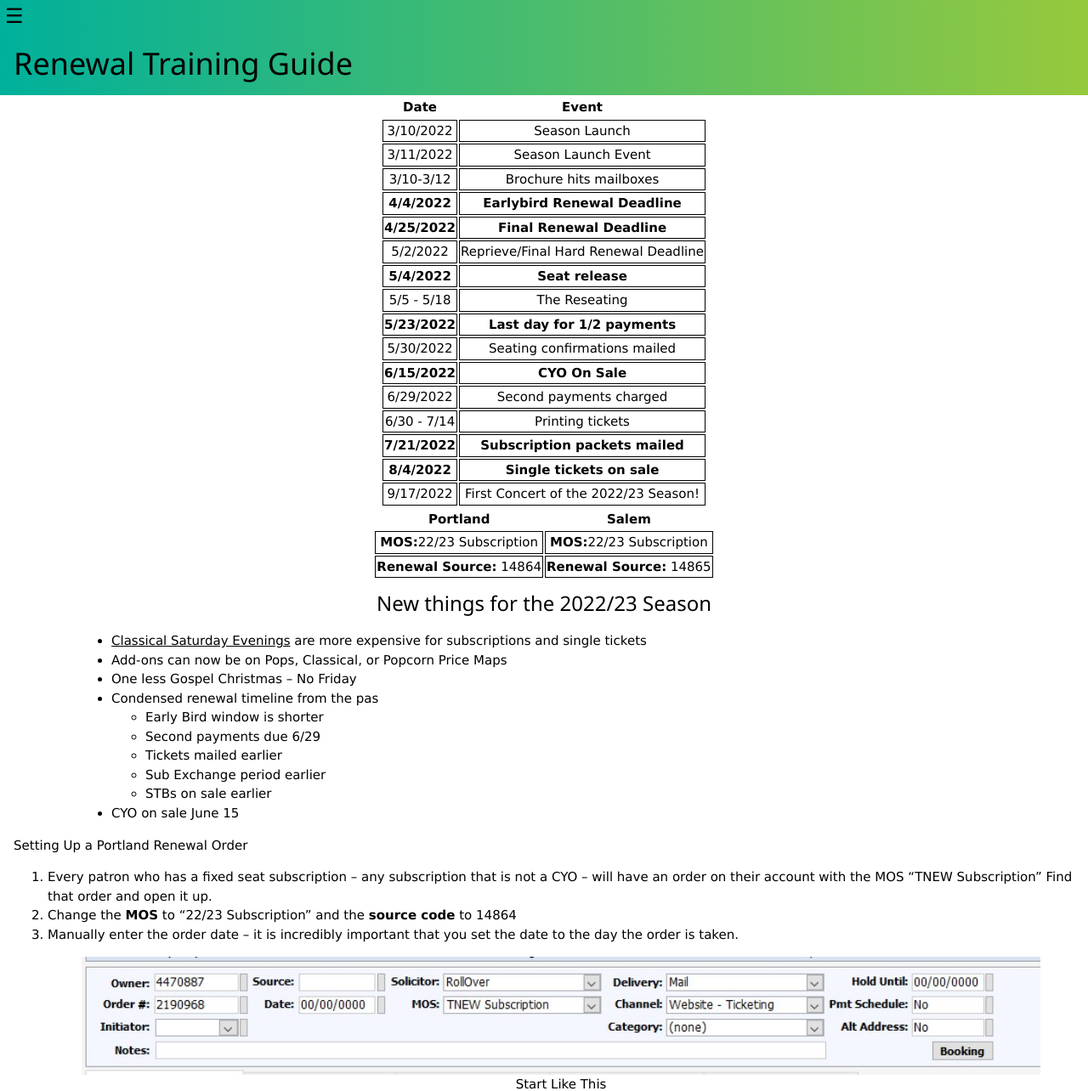
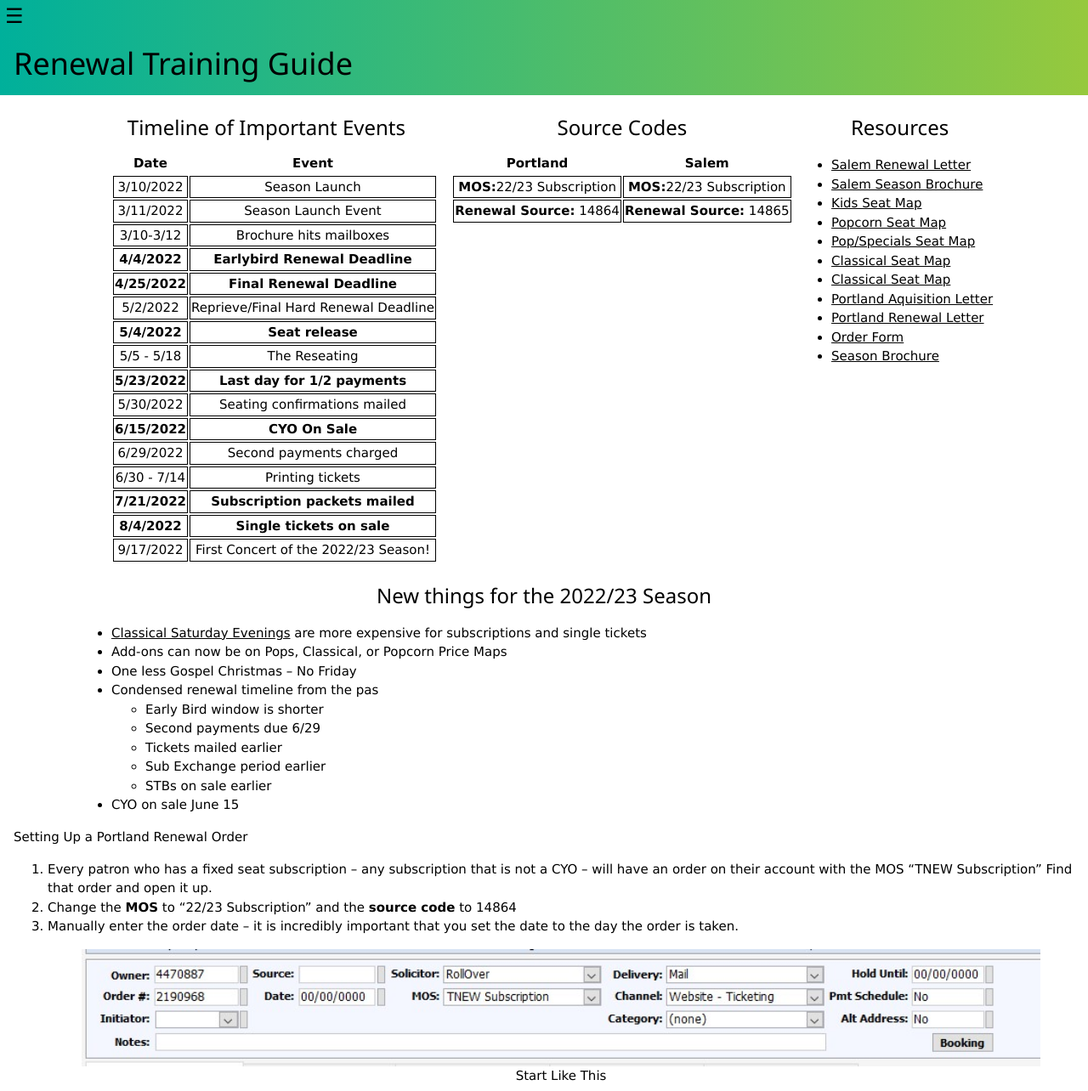
Before and after one commit to muesinga/renewal-training, a PHP site: page / in a window 1280 px wide. Shown: the top 1284 px of the page at 85% size. Run offline with PHP 8.4, Linux system fonts and the light colour scheme.

Commit message:
resource links added

```diff
--- a/index.html
+++ b/index.html
@@ -28,9 +28,11 @@
     <h1>Renewal Training Guide</h1>
   </div>
 </div>
-
 <div class="w3-container box">
-<table>
+<div class="grid-container">
+  <div class="grid-item">
+  <table id="timeline">
+  <h3>Timeline of Important Events</h3>
     <tr>
       <th>Date</th>
       <th>Event</th>
@@ -100,6 +102,9 @@
       <td>First Concert of the 2022/23 Season!</td>
     </tr>
   </table>
+  </div>
+  <div class="grid-item">
+  <h3>Source Codes</h3>
   <table>
     <th><b>Portland</b></th>
     <th><b>Salem</b></th>
@@ -112,6 +117,24 @@
       <td><b>Renewal Source:</b> 14865</td>
     </tr>
   </table>
+  </div>
+  <div class="grid-item">
+  <h3>Resources</h3>
+  <ul>
+    <li><a href="assets/pdf/salem-renewal-letter.pdf" target="_blank">Salem Renewal Letter</a></li>
+    <li><a href="assets/pdf/salem-season-brochure.pdf" target="_blank">Salem Season Brochure</a></li>
+    <li><a href="assets/pdf/kids-seat-map.pdf" target="_blank">Kids Seat Map</a></li>
+    <li><a href="assets/pdf/popcorn-seat-map.pdf" target="_blank">Popcorn Seat Map</a></li>
+    <li><a href="assets/pdf/pop-special-seat-map.pdf" target="_blank">Pop/Specials Seat Map</a></li>
+    <li><a href="assets/pdf/classical-seat-map.pdf" target="_blank">Classical Seat Map</a></li>
+    <li><a href="assets/pdf/classical-seat-map.pdf" target="_blank">Classical Seat Map</a></li>
+    <li><a href="assets/pdf/portland-acquisition-letter.pdf" target="_blank">Portland Aquisition Letter</a></li>
+    <li><a href="assets/pdf/portland-renewal-letter.pdf" target="_blank">Portland Renewal Letter</a></li>
+    <li><a href="assets/pdf/order-form.pdf" target="_blank">Order Form</a></li>
+    <li><a href="assets/pdf/season-brochure.pdf" target="_blank">Season Brochure</a></li>
+  </ul>
+  </div>
+</div>
 <h3>New things for the 2022/23 Season</h3>
 <ul>
   <li><u>Classical Saturday Evenings</u> are more expensive for subscriptions and single tickets</li>
@@ -438,18 +461,6 @@ All right so we have their renewal, and we have their seating for their subscrip
   <li>Did it not print? Fantastic! Now just try not to print any for the next 1,000 orders </li>
 </ol>
 
-<!-- <a href="assets/pdf/salem-renewal-letter.pdf" target="_blank">Salem Renewal Letter</a>
-<a href="assets/pdf/salem-season-brochure.pdf" target="_blank">Salem Season Brochure</a>
-<a href="assets/pdf/kids-seat-map.pdf" target="_blank">Kids Seat Map</a>
-<a href="assets/pdf/popcorn-seat-map.pdf" target="_blank">Popcorn Seat Map</a>
-<a href="assets/pdf/pop-special-seat-map.pdf" target="_blank">Pop/Specials Seat Map</a>
-<a href="assets/pdf/classical-seat-map.pdf" target="_blank">Classical Seat Map</a>
-<a href="assets/pdf/classical-seat-map.pdf" target="_blank">Classical Seat Map</a>
-<a href="assets/pdf/portland-acquisition-letter.pdf" target="_blank">Portland Aquisition Letter</a>
-<a href="assets/pdf/portland-renewal-letter.pdf" target="_blank">Portland Renewal Letter</a>
-<a href="assets/pdf/order-form.pdf" target="_blank">Order Form</a>
-<a href="assets/pdf/season-brochure.pdf" target="_blank">Season Brochure</a> -->
-
 </div>
 
 </div>
--- a/styles/style.css
+++ b/styles/style.css
@@ -33,6 +33,14 @@ figcaption {
     /* display: table-caption;
     caption-side: top; */
 }
+
+/* ul {
+    text-align: center;
+}
+
+ol {
+    text-align: center;
+} */
 
 .example-1 {
     width: 100%;
@@ -103,7 +111,7 @@ figcaption {
 }
 
 .anchovy-face {
-    max-width: 50%;
+    max-width: 33%;
     /* float: left; */
 }
 
@@ -124,9 +132,28 @@ figcaption {
     margin: 0 5em 0 5em;
   }
 
-.outline {
-    outline-style: solid;
+#timeline {
+    margin-left: 30px;
 }
+
+#resources {
+    margin-right: 30px;
+}
+
+.grid-container {
+    display: grid;
+    grid-template-columns: auto auto auto;
+    /* background-color: #2196F3; */
+    padding: 10px;
+  }
+  .grid-item {
+    /* background-color: rgba(255, 255, 255, 0.8);
+    border: 1px solid rgba(0, 0, 0, 0.8);
+    padding: 20px;
+    font-size: 30px; */
+    /* text-align: center; */
+  }
+
 /* W3.CSS 4.15 December 2020 by Jan Egil and Borge Refsnes */
 html{box-sizing:border-box}*,*:before,*:after{box-sizing:inherit}
 /* Extract from normalize.css by Nicolas Gallagher and Jonathan Neal git.io/normalize */
```
Lines whose indentation alone changed are shown as unchanged.
